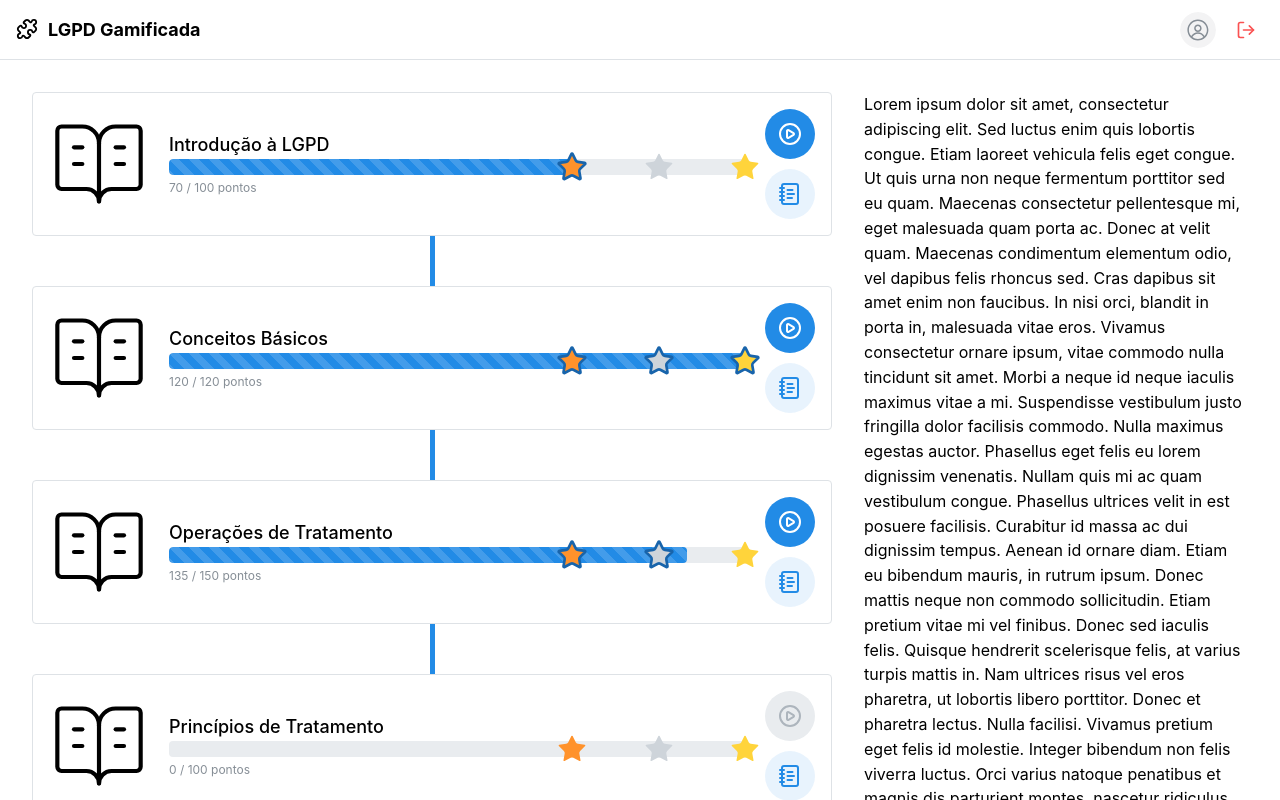
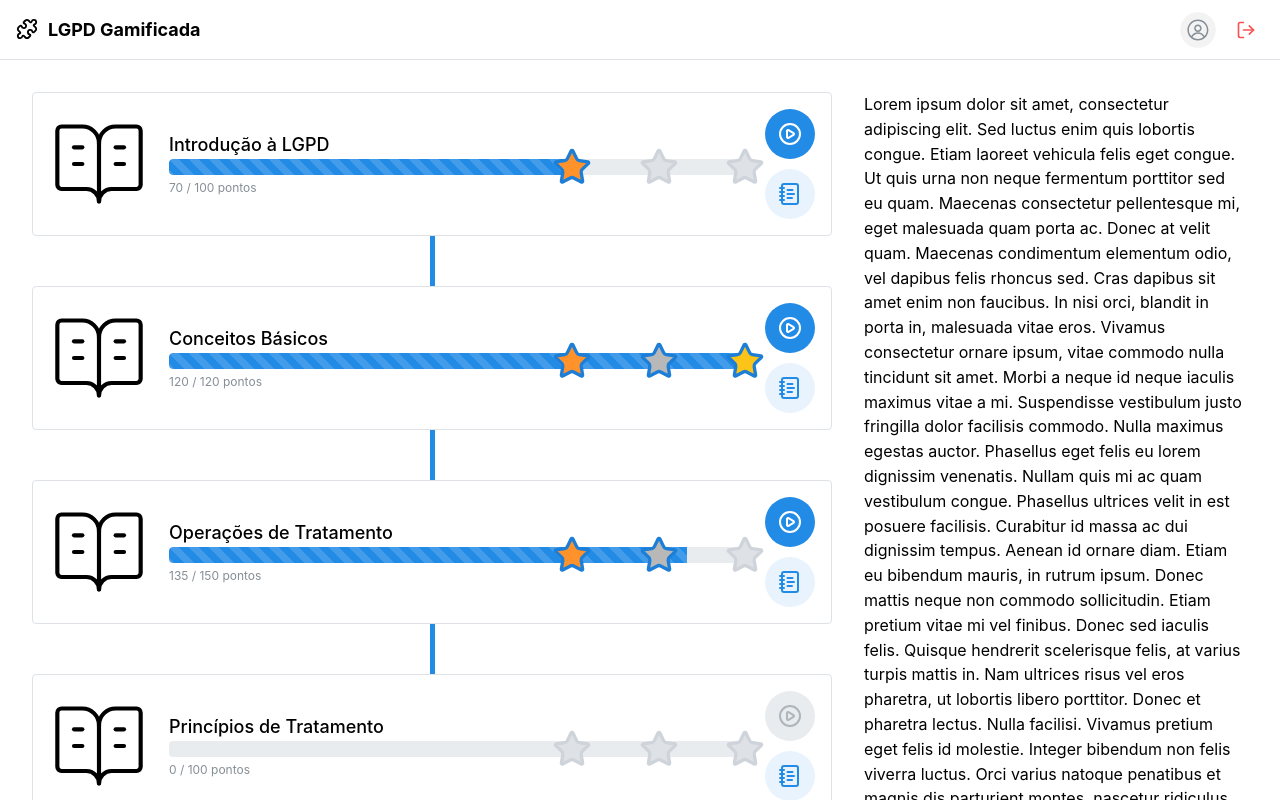
Before and after one commit to sammycosta/lgpd-gamification, a Next.js app in the folder app/apps/web/: page / in a window 1280 px wide. Shown: the top 800 px of the page. Built offline with nearby package versions, Linux system fonts and the light colour scheme; no server answers.

Commit message:
star goal

```diff
--- a/app/apps/web/src/components/home/ProgressBar.tsx
+++ b/app/apps/web/src/components/home/ProgressBar.tsx
@@ -33,18 +33,7 @@ interface ProgressBarProps {
 export default function ProgressBar({ progressPercentage }: ProgressBarProps) {
   return (
     <Box style={styles.wrapper}>
-      <Progress.Root size="xl">
-        <Progress.Section
-          value={Math.min(progressPercentage, 70)}
-          color="blue"
-          striped
-        />
-        <Progress.Section
-          value={Math.max(0, progressPercentage - 70)}
-          color="blue"
-          striped
-        />
-      </Progress.Root>
+      <Progress size="xl" value={progressPercentage} striped />
       <Group style={styles.iconWrapper}>
         <StarGoal type="bronze" progressPercentage={progressPercentage} />
         <StarGoal type="silver" progressPercentage={progressPercentage} />
@@ -63,6 +52,13 @@ const StarGoal = (props: StarGoalProps) => {
   const { progressPercentage, type } = props
 
   const theme = useMantineTheme()
+  const colors = {
+    bronze: theme.colors.orange[5],
+    silver: theme.colors.dark[1],
+    gold: theme.colors.yellow[5],
+    borderAchieved: theme.colors.blue[7],
+    border: theme.colors.gray[4]
+  }
 
   const percentageGoal = {
     bronze: 70,
@@ -70,20 +66,15 @@ const StarGoal = (props: StarGoalProps) => {
     gold: 100
   }[type]
 
-  const colors = {
-    bronze: theme.colors.orange[5],
-    silver: theme.colors.gray[4],
-    gold: theme.colors.yellow[4],
-    borderAchieved: theme.colors.blue[9],
-    border: 'none'
-  }
-
-  const colorAchieved =
-    progressPercentage >= percentageGoal ? colors.borderAchieved : colors.border
+  const achieved = progressPercentage >= percentageGoal
 
   return (
     <Box style={{ ...styles.baseIcon, left: `${percentageGoal}%` }}>
-      <Star size={32} color={colorAchieved} fill={colors[type]} />
+      <Star
+        size={40}
+        color={achieved ? colors.borderAchieved : colors.border}
+        fill={achieved ? colors[type] : theme.colors.gray[3]}
+      />
     </Box>
   )
 }
```
